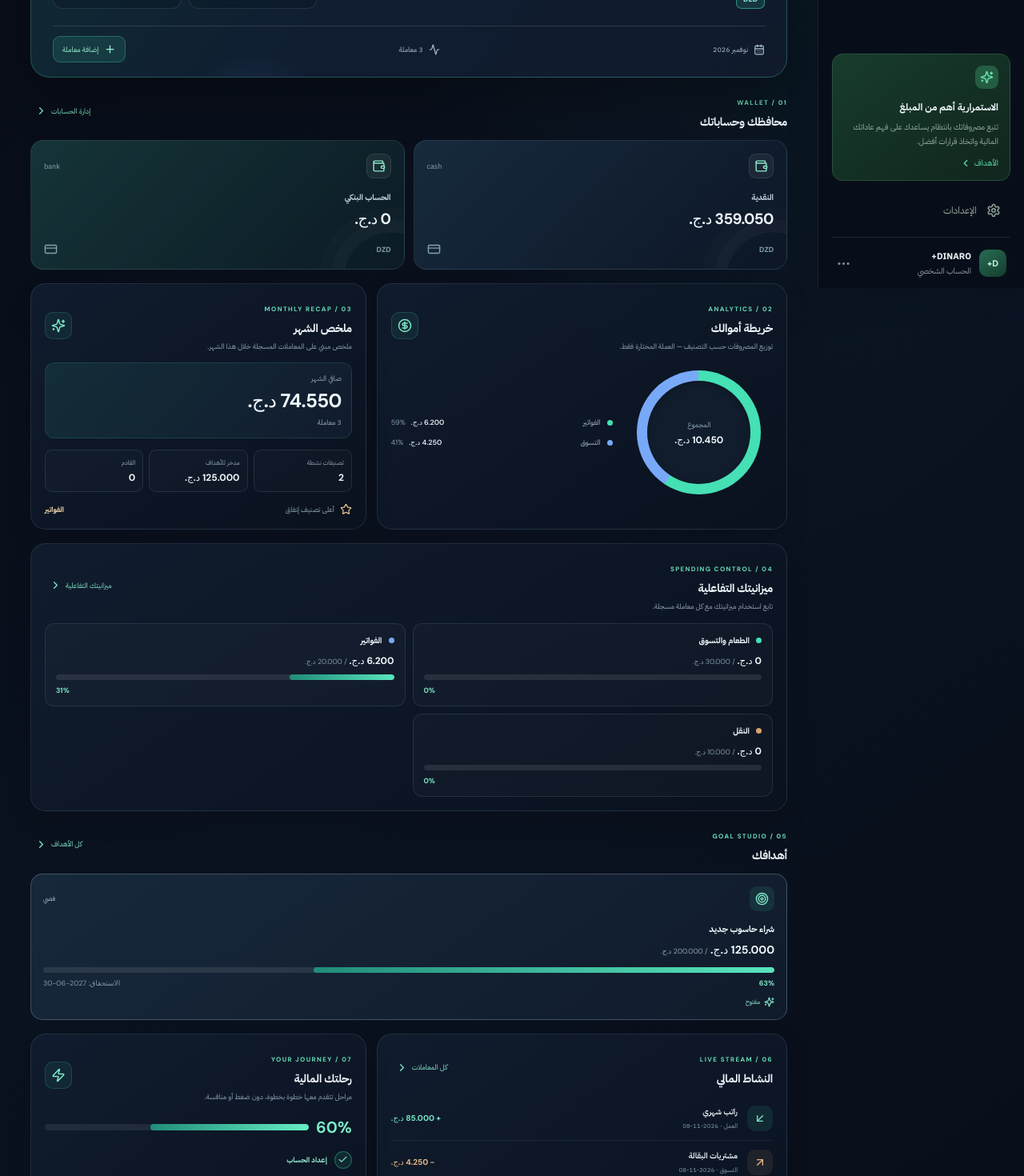
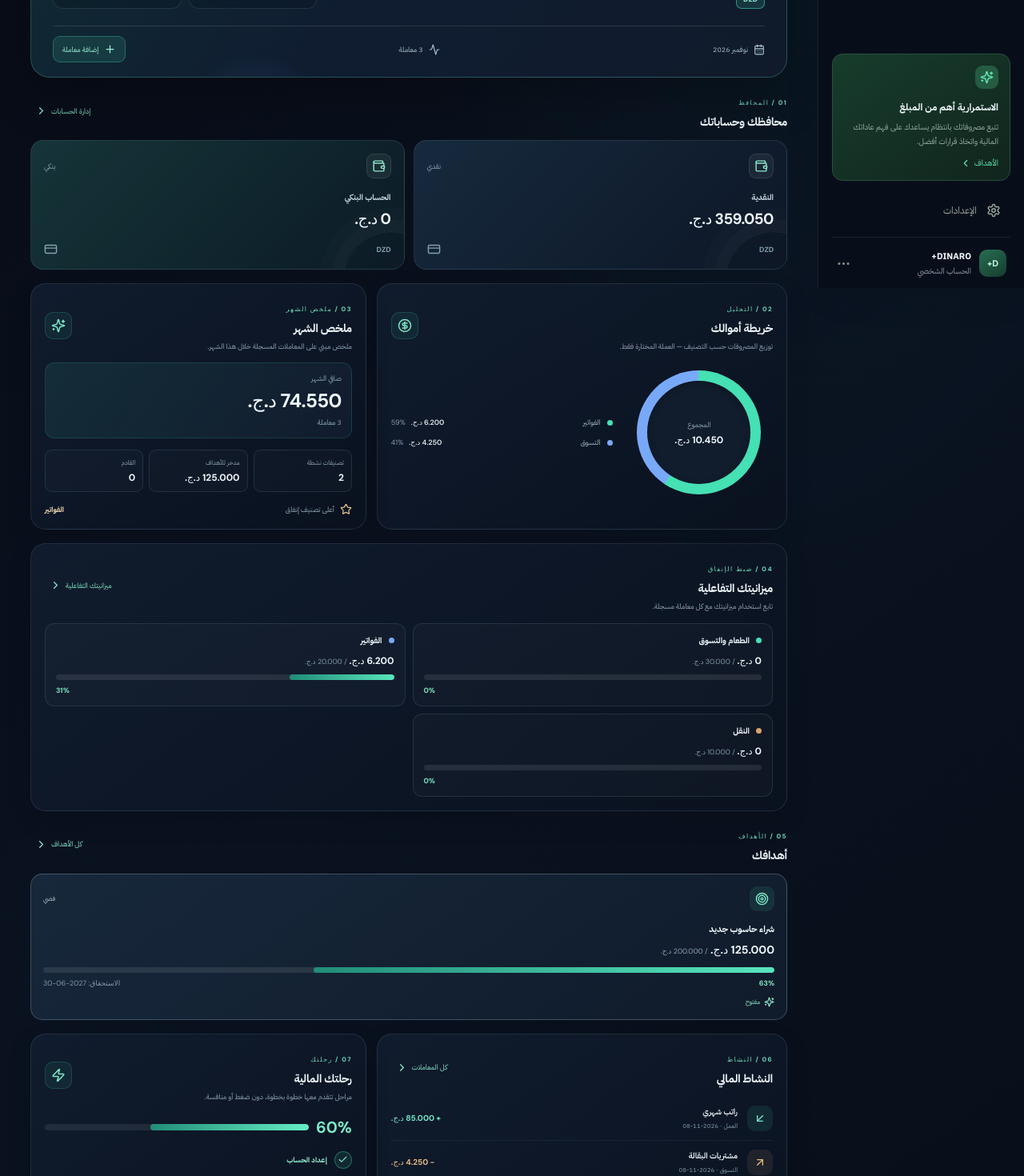
Before and after one commit to ashrefkadi-svg/dinaro, a React (Vite) app: page / in a window 1280 px wide. Shown: the part 440-1910 px from the top of the page at 80% size. Built offline with nearby package versions, Linux system fonts and the light colour scheme.

Commit message:
Localize Neo Finance section labels and account types

```diff
--- a/src/SignatureExperience.tsx
+++ b/src/SignatureExperience.tsx
@@ -97,6 +97,7 @@ const money = (value: number, currency: Currency, lang: Lang) =>
   }).format(value);
 const dayKey = () => new Date().toISOString().slice(0, 10);
 const monthKey = dayKey().slice(0, 7);
+const accountKind = (kind: string, lang: Lang) => ({ cash: lang === "ar" ? "نقدي" : lang === "fr" ? "Espèces" : "Cash", bank: lang === "ar" ? "بنكي" : lang === "fr" ? "Bancaire" : "Bank", savings: lang === "ar" ? "ادخار" : lang === "fr" ? "Épargne" : "Savings", wallet: lang === "ar" ? "محفظة" : lang === "fr" ? "Portefeuille" : "Wallet" }[kind] || kind);
 const balanceFor = (account: Account, transactions: Tx[]) =>
   account.opening + transactions.reduce((sum, tx) =>
     sum + (tx.accountId === account.id ? (tx.type === "income" ? tx.amount : -tx.amount) : 0)
@@ -170,38 +171,38 @@ export default function SignatureExperience({
     </section>
 
     <section className="signature-section" aria-labelledby="wallet-title">
-      <div className="signature-section-head"><div><span className="signature-kicker">01 / WALLET</span><h3 id="wallet-title">{t.wallets}</h3></div><button className="signature-text-link" onClick={() => onNavigate("accounts")}>{t.allWallets}<ChevronRight size={15}/></button></div>
-      {accountRows.length ? <div className="signature-wallet-grid">{accountRows.map((account, index) => <motion.article key={account.id} className={"signature-wallet-card wallet-tone-" + (index % 3)} layout {...motionProps}><div className="signature-wallet-top"><span><Wallet size={17}/></span><small>{account.kind}</small></div><b>{account.name}</b><strong className={blur}>{money(balanceFor(account, transactions), activeCurrency, lang)}</strong><div className="signature-wallet-footer"><span>{activeCurrency}</span><CreditCard size={17}/></div></motion.article>)}</div> : <EmptyState icon={<Wallet/>} title={t.noAccounts} desc={t.noAccountsDesc} action={t.create} onClick={() => onNavigate("accounts")}/>}
+      <div className="signature-section-head"><div><span className="signature-kicker">{lang==="ar"?"01 / المحافظ":lang==="fr"?"01 / COMPTES":"01 / WALLETS"}</span><h3 id="wallet-title">{t.wallets}</h3></div><button className="signature-text-link" onClick={() => onNavigate("accounts")}>{t.allWallets}<ChevronRight size={15}/></button></div>
+      {accountRows.length ? <div className="signature-wallet-grid">{accountRows.map((account, index) => <motion.article key={account.id} className={"signature-wallet-card wallet-tone-" + (index % 3)} layout {...motionProps}><div className="signature-wallet-top"><span><Wallet size={17}/></span><small>{accountKind(account.kind,lang)}</small></div><b>{account.name}</b><strong className={blur}>{money(balanceFor(account, transactions), activeCurrency, lang)}</strong><div className="signature-wallet-footer"><span>{activeCurrency}</span><CreditCard size={17}/></div></motion.article>)}</div> : <EmptyState icon={<Wallet/>} title={t.noAccounts} desc={t.noAccountsDesc} action={t.create} onClick={() => onNavigate("accounts")}/>}
     </section>
 
     <div className="signature-two-column">
       <section className="signature-panel" aria-labelledby="money-map-title">
-        <div className="signature-section-head"><div><span className="signature-kicker">02 / ANALYTICS</span><h3 id="money-map-title">{t.map}</h3><p>{t.mapDesc}</p></div><span className="signature-panel-icon"><CircleDollarSign size={18}/></span></div>
+        <div className="signature-section-head"><div><span className="signature-kicker">{lang==="ar"?"02 / التحليل":lang==="fr"?"02 / ANALYSE":"02 / ANALYTICS"}</span><h3 id="money-map-title">{t.map}</h3><p>{t.mapDesc}</p></div><span className="signature-panel-icon"><CircleDollarSign size={18}/></span></div>
         {categoryTotal > 0 ? <div className="signature-map-content"><div className="signature-donut-wrap"><div className="signature-donut" style={{background:"conic-gradient("+categoryRows.map((_,i)=>palette[i]+" "+(categoryRows.slice(0,i).reduce((s,x)=>s+x[1],0)/categoryTotal*100)+"% "+(categoryRows.slice(0,i+1).reduce((s,x)=>s+x[1],0)/categoryTotal*100)+"%").join(",")+")"}}><div><small>{lang === "ar" ? "المجموع" : lang === "fr" ? "Total" : "Total"}</small><b className={blur}>{money(categoryTotal, activeCurrency, lang)}</b></div></div></div><div className="signature-category-list">{categoryRows.map(([name, amount], i) => <div key={name}><i style={{background:palette[i]}}/><span>{name}</span><b className={blur}>{money(amount, activeCurrency, lang)}</b><small>{Math.round(amount/categoryTotal*100)}%</small></div>)}</div></div> : <EmptyState icon={<Activity/>} title={t.noSpend} desc="" />}
       </section>
       <section className="signature-panel" aria-labelledby="wrapped-title">
-        <div className="signature-section-head"><div><span className="signature-kicker">03 / MONTHLY RECAP</span><h3 id="wrapped-title">{t.wrapped}</h3><p>{t.wrappedDesc}</p></div><span className="signature-panel-icon"><Sparkles size={18}/></span></div>
+        <div className="signature-section-head"><div><span className="signature-kicker">{lang==="ar"?"03 / ملخص الشهر":lang==="fr"?"03 / BILAN DU MOIS":"03 / MONTHLY RECAP"}</span><h3 id="wrapped-title">{t.wrapped}</h3><p>{t.wrappedDesc}</p></div><span className="signature-panel-icon"><Sparkles size={18}/></span></div>
         {wrappedHasData ? <div className="signature-wrapped"><div className="signature-net"><small>{t.monthlyNet}</small><strong className={blur}>{money(monthNet, activeCurrency, lang)}</strong><span>{monthTransactions.length} {t.transactions}</span></div><div className="signature-wrapped-stats"><div><small>{t.categories}</small><b>{categoryRows.length}</b></div><div><small>{t.saved}</small><b className={blur}>{money(goalSaved, "DZD", lang)}</b></div><div><small>{t.upcoming}</small><b>{upcomingCount}</b></div></div>{topCategory&&<div className="signature-top-category"><Star size={15}/><span>{t.busiest}</span><b>{topCategory[0]}</b></div>}</div> : <EmptyState icon={<Sparkles/>} title={t.noWrapped} desc=""/>}
       </section>
     </div>
 
     <section className="signature-panel" aria-labelledby="budget-title">
-      <div className="signature-section-head"><div><span className="signature-kicker">04 / SPENDING CONTROL</span><h3 id="budget-title">{t.budget}</h3><p>{t.budgetDesc}</p></div><button className="signature-text-link" onClick={() => onNavigate("budget")}>{t.budget}<ChevronRight size={15}/></button></div>
+      <div className="signature-section-head"><div><span className="signature-kicker">{lang==="ar"?"04 / ضبط الإنفاق":lang==="fr"?"04 / CONTRÔLE DES DÉPENSES":"04 / SPENDING CONTROL"}</span><h3 id="budget-title">{t.budget}</h3><p>{t.budgetDesc}</p></div><button className="signature-text-link" onClick={() => onNavigate("budget")}>{t.budget}<ChevronRight size={15}/></button></div>
       {activeBudgets.length ? <div className="signature-budget-grid">{activeBudgets.map((budget, index) => {const percent = budget.limit > 0 ? Math.round(budget.used / budget.limit * 100) : 0;return <button key={budget.id} className="signature-budget-item" onClick={() => onNavigate("budget")}><span><i className={"budget-dot dot-"+(index%4)}/><b>{budget.category}</b></span><strong className={blur}>{money(budget.used,"DZD",lang)} <small>/ {money(budget.limit,"DZD",lang)}</small></strong><div className="signature-budget-track"><i className={percent>=100?"over":""} style={{width:Math.min(100,percent)+"%"}}/></div><small className={percent>=100?"signature-over":"signature-budget-foot"}>{percent}%</small></button>})}</div> : <EmptyState icon={<Target/>} title={t.noBudget} desc="" action={t.budget} onClick={() => onNavigate("budget")}/>}
     </section>
 
     <section className="signature-section" aria-labelledby="goals-title">
-      <div className="signature-section-head"><div><span className="signature-kicker">05 / GOAL STUDIO</span><h3 id="goals-title">{t.goals}</h3></div><button className="signature-text-link" onClick={() => onNavigate("goals")}>{t.allGoals}<ChevronRight size={15}/></button></div>
+      <div className="signature-section-head"><div><span className="signature-kicker">{lang==="ar"?"05 / الأهداف":lang==="fr"?"05 / OBJECTIFS":"05 / GOAL STUDIO"}</span><h3 id="goals-title">{t.goals}</h3></div><button className="signature-text-link" onClick={() => onNavigate("goals")}>{t.allGoals}<ChevronRight size={15}/></button></div>
       {goals.length ? <div className="signature-goal-grid">{goals.slice(0,3).map(goal => {const progress = goal.target > 0 ? Math.min(100,Math.round(goal.saved/goal.target*100)) : 0;const tier = progress>=100?4:progress>=75?3:progress>=50?2:progress>=25?1:0;return <motion.article key={goal.id} className={"signature-goal-card goal-tier-"+tier} layout {...motionProps}><div className="signature-goal-top"><span><Target size={17}/></span><small>{t.tier[tier]}</small></div><b>{goal.title}</b><strong className={blur}>{money(goal.saved,"DZD",lang)} <small>/ {money(goal.target,"DZD",lang)}</small></strong><div className="signature-goal-track"><i style={{width:progress+"%"}}/></div><div className="signature-goal-bottom"><span>{progress}%</span><small>{t.due}: {goal.due || "—"}</small></div>{tier>0&&<div className="signature-goal-unlock"><Sparkles size={13}/>{t.unlocked}</div>}</motion.article>})}</div> : <EmptyState icon={<Target/>} title={t.noGoals} desc={t.noGoalsDesc} action={t.createGoal} onClick={() => onNavigate("goals")}/>}
     </section>
 
     <div className="signature-two-column">
       <section className="signature-panel" aria-labelledby="activity-title">
-        <div className="signature-section-head"><div><span className="signature-kicker">06 / LIVE STREAM</span><h3 id="activity-title">{t.activity}</h3></div><button className="signature-text-link" onClick={() => onNavigate("transactions")}>{t.allActivity}<ChevronRight size={15}/></button></div>
+        <div className="signature-section-head"><div><span className="signature-kicker">{lang==="ar"?"06 / النشاط":lang==="fr"?"06 / ACTIVITÉ":"06 / ACTIVITY"}</span><h3 id="activity-title">{t.activity}</h3></div><button className="signature-text-link" onClick={() => onNavigate("transactions")}>{t.allActivity}<ChevronRight size={15}/></button></div>
         {recent.length ? <div className="signature-activity-list">{recent.map(tx => <div className="signature-activity-row" key={tx.id}><span className={"signature-activity-icon "+tx.type}>{tx.type==="income"?<ArrowDownLeft size={16}/>:tx.type==="expense"?<ArrowUpRight size={16}/>:<Activity size={16}/>}</span><div><b>{tx.title || tx.category}</b><small>{tx.category} · {tx.date}</small></div><strong className={blur+" "+(tx.type==="income"?"positive":"")}>{tx.type==="income"?"+":tx.type==="expense"?"−":"↔"} {money(tx.amount,tx.currency||"DZD",lang)}</strong></div>)}</div> : <EmptyState icon={<ReceiptText/>} title={t.noActivity} desc={t.noActivityDesc} action={t.add} onClick={onAddTransaction}/>}
       </section>
       <section className="signature-panel" aria-labelledby="journey-title">
-        <div className="signature-section-head"><div><span className="signature-kicker">07 / YOUR JOURNEY</span><h3 id="journey-title">{t.journey}</h3><p>{t.journeyDesc}</p></div><span className="signature-panel-icon"><Zap size={18}/></span></div>
+        <div className="signature-section-head"><div><span className="signature-kicker">{lang==="ar"?"07 / رحلتك":lang==="fr"?"07 / VOTRE PARCOURS":"07 / YOUR JOURNEY"}</span><h3 id="journey-title">{t.journey}</h3><p>{t.journeyDesc}</p></div><span className="signature-panel-icon"><Zap size={18}/></span></div>
         <div className="signature-journey-progress"><strong>{journeyProgress}%</strong><div><i style={{width:journeyProgress+"%"}}/></div></div>
         <div className="signature-stage-list">{t.stages.map((stage,i)=><div key={stage} className={journey[i]?"complete":""}><span>{journey[i]?<Check size={13}/>:i+1}</span><b>{stage}</b></div>)}</div>
         <div className="signature-next-step"><small>{t.focus}</small><b>{nextStep}</b></div>
@@ -220,7 +221,7 @@ export function AchievementGallery({lang,accounts,transactions,goals}:{lang:Lang
     goals.some(g=>g.target>0&&g.saved/g.target>=.5),goals.some(g=>g.target>0&&g.saved>=g.target)
   ];
   return <section className="signature-panel signature-profile-achievements" aria-labelledby="profile-achievements-title">
-    <div className="signature-section-head"><div><span className="signature-kicker">DINARO+ / MILESTONES</span><h3 id="profile-achievements-title">{t.achievements}</h3></div><span className="signature-panel-icon"><Trophy size={18}/></span></div>
+    <div className="signature-section-head"><div><span className="signature-kicker">DINARO+ / {lang === "ar" ? "الإنجازات" : lang === "fr" ? "RÉUSSITES" : "MILESTONES"}</span><h3 id="profile-achievements-title">{t.achievements}</h3></div><span className="signature-panel-icon"><Trophy size={18}/></span></div>
     <div className="signature-achievement-grid">{achievements.map((unlocked,i)=><article key={i} className={"signature-achievement "+(unlocked?"unlocked":"locked")}><span>{unlocked?<Trophy size={19}/>:<LockKeyhole size={18}/>}</span><div><b>{t.achievementsNames[i]}</b><small>{t.achievementsDesc[i]}</small><em>{unlocked?t.unlocked:t.locked}</em></div></article>)}</div>
   </section>;
 }
```
